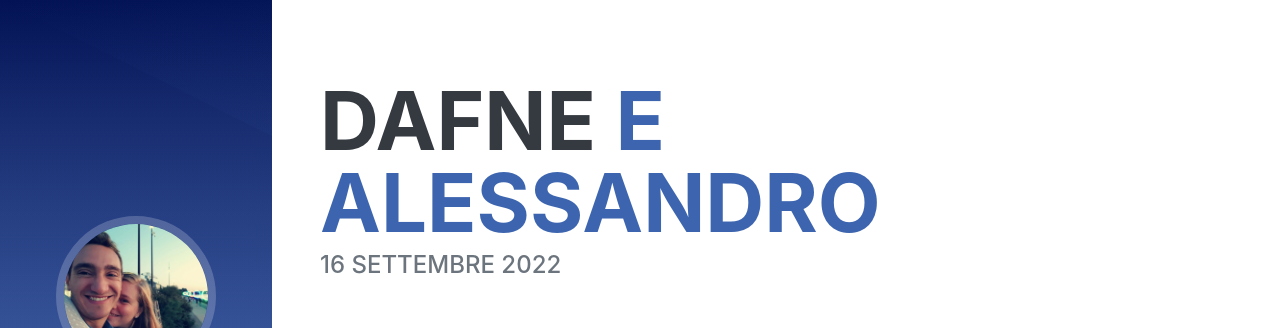
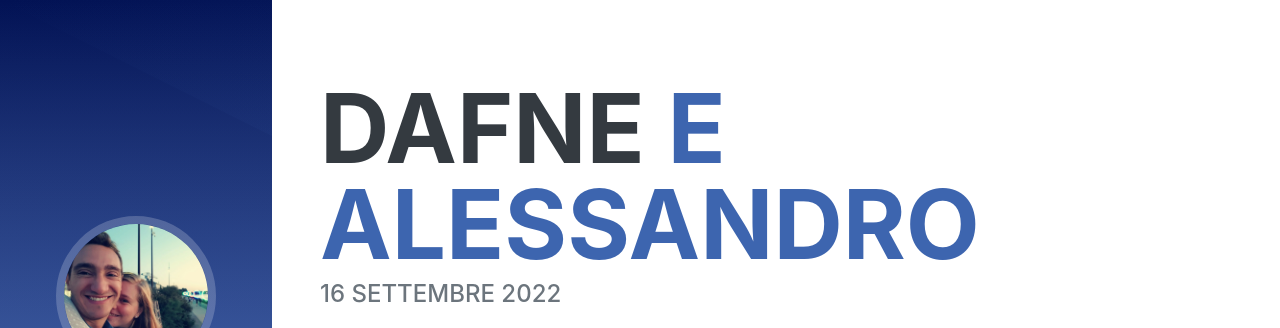
Before and after one commit to CarbonaroA/website_v1, a website: page index.html in a window 1280 px wide. Shown: the top 328 px of the page. Drawn offline with nearby package versions, Linux system fonts and the light colour scheme; a web font is replaced by a local one.

Commit message:
chore: heading

```diff
--- a/index.html
+++ b/index.html
@@ -159,7 +159,7 @@
       <!-- Welcome-->
       <section class="resume-section" id="welcome">
         <div class="resume-section-content">
-          <h1 class="mb-1"; style="font-size:510%">
+          <h1 class="mb-1">
             Dafne
             <span class="text-primary">e Alessandro</span>
           </h1>
```
